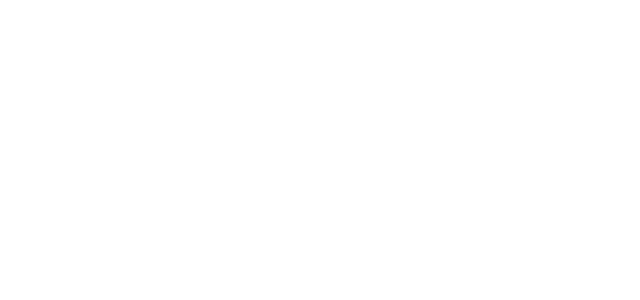
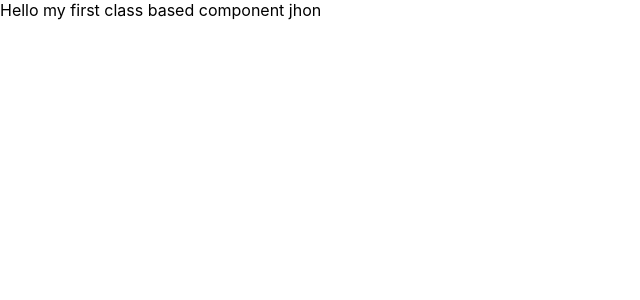
Before and after one commit to imneerajsharma/React, a React (Create React App) app in the folder React_Course/newsapp/: page / in a window 1280 px wide. Shown: the top 300 px of the page, without its empty margins (0-640 px from the left). Built offline with nearby package versions, Linux system fonts and the light colour scheme.

Commit message:
NewsApp Setup

```diff
--- a/React_Course/newsapp/src/App.js
+++ b/React_Course/newsapp/src/App.js
@@ -4,10 +4,11 @@ import './App.css';
 import React, { Component } from 'react'
 
 export default class App extends Component {
+  c="jhon";
   render() {
     return (
       <div>
-
+        Hello my first class based component {this.c}
       </div>
     )
   }
```
